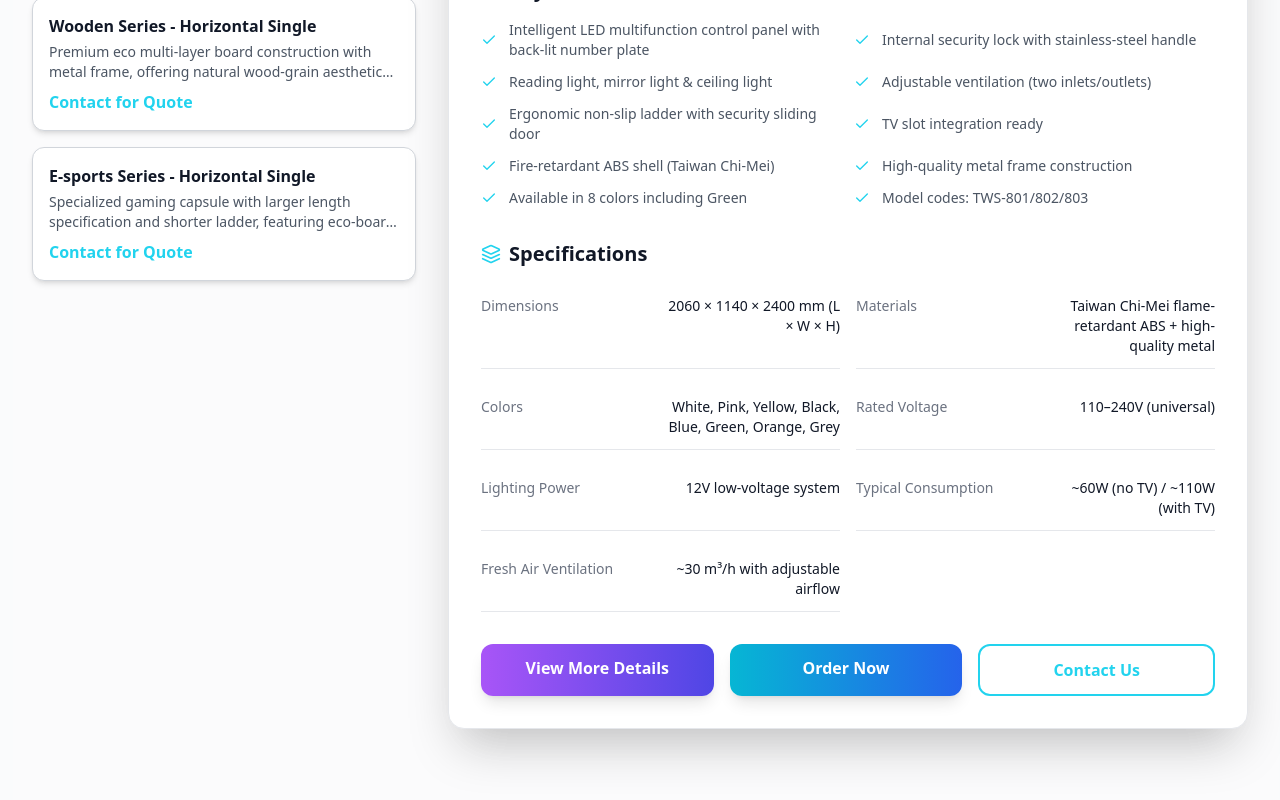
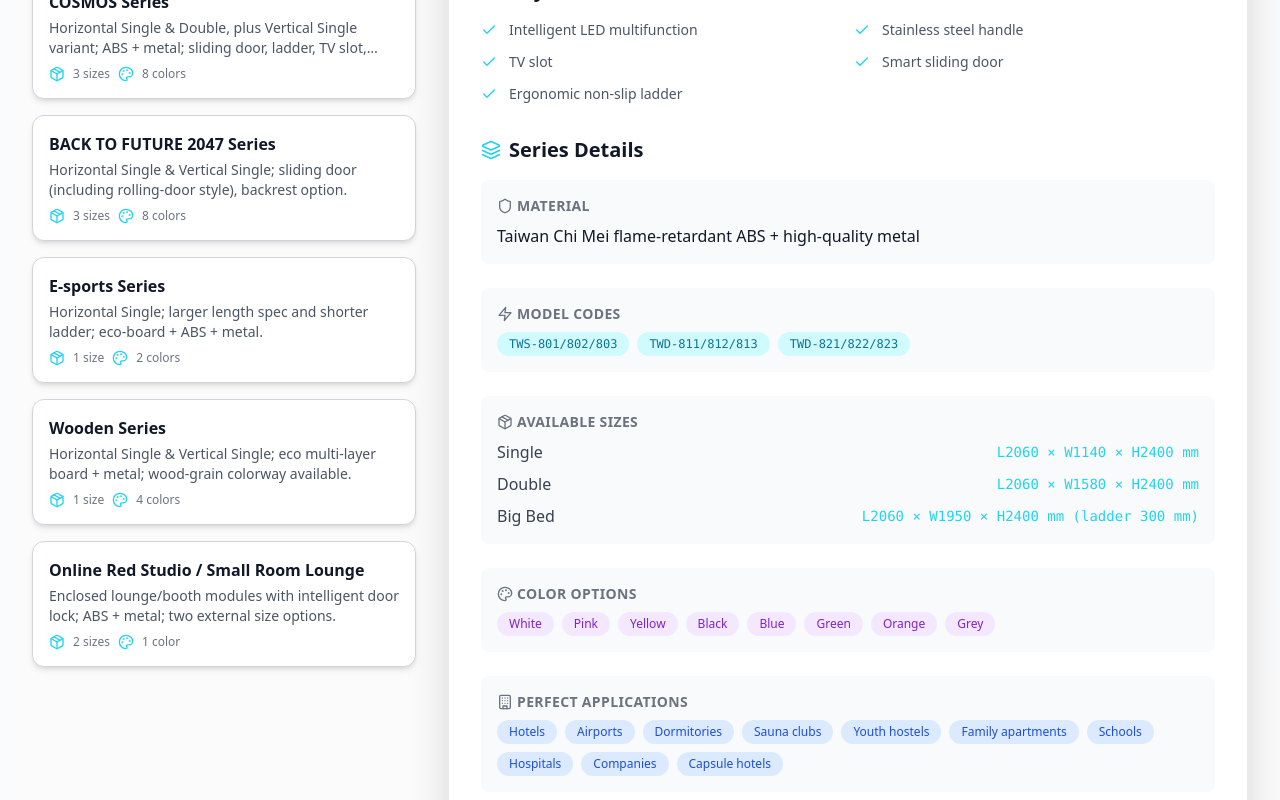
Before and after one commit to obidua/BIDUA-Beds, a React (Vite) app: page /products in a window 1280 px wide. Shown: the part 2340-3140 px from the top of the page. Built offline with nearby package versions, Linux system fonts and the light colour scheme.

Commit message:
Update Featured Models section to show series details with images

```diff
--- a/src/data/products.ts
+++ b/src/data/products.ts
@@ -168,6 +168,12 @@ export const productSeries: ProductSeriesDetail[] = [
     id: 'galaxy',
     name: 'GALAXY Series',
     description: 'Horizontal Single & Double; standard ABS shell + metal frame; TV slot, security sliding door, ergonomic non-slip ladder.',
+    images: [
+      '/Pod Images/Galaxy Series/Galaxy Series Horizontal single:double bed.png',
+      '/Pod Images/Galaxy Series/GALAXY"series -Horizontal single:double bed details.png',
+      '/Pod Images/Galaxy Series/"GALAXY"series -Horizontal single:double bed more images4.png',
+      '/Pod Images/Galaxy Series/"GALAXY"series -Horizontal single:double bed more images5.png'
+    ],
     models: ['TWS-801/802/803', 'TWD-811/812/813', 'TWD-821/822/823'],
     colors: ['White', 'Pink', 'Yellow', 'Black', 'Blue', 'Green', 'Orange', 'Grey'],
     sizes: [
@@ -192,6 +198,12 @@ export const productSeries: ProductSeriesDetail[] = [
     id: 'space',
     name: 'SPACE Series',
     description: 'Horizontal Single & Double; similar hardware + mirror panel, sliding door, TV slot.',
+    images: [
+      '/Pod Images/Space Series/"SPACE"series -Horizontal single:double bed.png',
+      '/Pod Images/Space Series/"SPACE"series -Horizontal single:double bed details.png',
+      '/Pod Images/Space Series/"SPACE"series -Horizontal single:double bed more images.png',
+      '/Pod Images/Space Series/"SPACE"series -Horizontal single:double bed more images2.png'
+    ],
     models: ['SPAS-801/802/803', 'SPAD-811/812/813', 'SPAD-821/822/823'],
     colors: ['White', 'Pink', 'Yellow', 'Black', 'Blue', 'Green', 'Orange', 'Grey'],
     sizes: [
@@ -216,6 +228,12 @@ export const productSeries: ProductSeriesDetail[] = [
     id: 'explore',
     name: 'EXPLORE THE WORLD Series',
     description: 'Horizontal Single & Double; "explore window" design, LED multifunction panel, stainless handle.',
+    images: [
+      '/Pod Images/EXPLORETHE WORLD series/"EXPLORETHE WORLD"series -Horizontal single:double bed main.png',
+      '/Pod Images/EXPLORETHE WORLD series/"EXPLORETHE WORLD"series -Horizontal single:double bed details.png',
+      '/Pod Images/EXPLORETHE WORLD series/"EXPLORETHE WORLD"series -Horizontal single:double bed more1.png',
+      '/Pod Images/EXPLORETHE WORLD series/"EXPLORETHE WORLD"series -Horizontal single:double bed more2.png'
+    ],
     models: ['EXWS-601/602/603', 'EXWD-611/612/613', 'EXWD-621/622/623'],
     colors: ['White', 'Pink', 'Yellow', 'Black', 'Blue', 'Green', 'Orange', 'Grey'],
     sizes: [
@@ -240,6 +258,12 @@ export const productSeries: ProductSeriesDetail[] = [
     id: 'cosmos',
     name: 'COSMOS Series',
     description: 'Horizontal Single & Double, plus Vertical Single variant; ABS + metal; sliding door, ladder, TV slot, mirror.',
+    images: [
+      '/Pod Images/COSMOS series/"COSMOS"series -Horizontal:Verticalsingle bed main.png',
+      '/Pod Images/COSMOS series/"COSMOS"series -Horizontal:Verticalsingle bed details.png',
+      '/Pod Images/COSMOS series/"COSMOS"series -Horizontal:Verticalsingle bed more1.png',
+      '/Pod Images/COSMOS series/"COSMOS"series -Horizontal:Verticalsingle bed more2.png'
+    ],
     models: ['COS-H891/892/893', 'COS-V891/892/893', 'COD-H991/992/993'],
     colors: ['White', 'Pink', 'Yellow', 'Black', 'Blue', 'Green', 'Orange', 'Grey'],
     sizes: [
@@ -264,6 +288,12 @@ export const productSeries: ProductSeriesDetail[] = [
     id: 'future',
     name: 'BACK TO FUTURE 2047 Series',
     description: 'Horizontal Single & Vertical Single; sliding door (including rolling-door style), backrest option.',
+    images: [
+      '/Pod Images/BACK TO FUTURE 2047 series/"BACK TO FUTURE 2047"series -Horizontal:Verticalsingle bed main.png',
+      '/Pod Images/BACK TO FUTURE 2047 series/"BACK TO FUTURE 2047"series -Horizontal:Verticalsingle bed details.png',
+      '/Pod Images/BACK TO FUTURE 2047 series/"BACK TO FUTURE 2047"series -Horizontal:Verticalsingle bed more1.png',
+      '/Pod Images/BACK TO FUTURE 2047 series/"BACK TO FUTURE 2047"series -Horizontal:Verticalsingle bed more2.png'
+    ],
     models: ['TWS-118H/128H', 'TWS-118V/128V/138V'],
     colors: ['White', 'Pink', 'Yellow', 'Black', 'Blue', 'Green', 'Orange', 'Grey'],
     sizes: [
@@ -288,6 +318,12 @@ export const productSeries: ProductSeriesDetail[] = [
     id: 'esports',
     name: 'E-sports Series',
     description: 'Horizontal Single; larger length spec and shorter ladder; eco-board + ABS + metal.',
+    images: [
+      '/Pod Images/E-sports series/"E-sports"series -Horizontal single bed main.png',
+      '/Pod Images/E-sports series/"E-sports"series -Horizontal single bed details.png',
+      '/Pod Images/E-sports series/"E-sports"series -Horizontal single bed more1.png',
+      '/Pod Images/E-sports series/"E-sports"series -Horizontal single bed more2.png'
+    ],
     models: ['WSN-901/902/903'],
     colors: ['White', 'Grey'],
     sizes: [
@@ -310,6 +346,12 @@ export const productSeries: ProductSeriesDetail[] = [
     id: 'wooden',
     name: 'Wooden Series',
     description: 'Horizontal Single & Vertical Single; eco multi-layer board + metal; wood-grain colorway available.',
+    images: [
+      '/Pod Images/wooden series/"wooden"series -Horizontal single bed:Vertical single bed main.png',
+      '/Pod Images/wooden series/"wooden"series -Horizontal single bed:Vertical single bed details.png',
+      '/Pod Images/wooden series/"wooden"series -Horizontal single bed:Vertical single bed more1.png',
+      '/Pod Images/wooden series/"wooden"series -Horizontal single bed:Vertical single bed more2.png'
+    ],
     models: ['WEH-809/810/811', 'WEH-809V/810V/811V'],
     colors: ['Wood color', 'White', 'Black', 'Grey'],
     sizes: [
@@ -330,6 +372,12 @@ export const productSeries: ProductSeriesDetail[] = [
     id: 'lounge',
     name: 'Online Red Studio / Small Room Lounge',
     description: 'Enclosed lounge/booth modules with intelligent door lock; ABS + metal; two external size options.',
+    images: [
+      '/Pod Images/Online Red Studio : Small Room Lounge/Online Red Studio : Small Room Lounge main.png',
+      '/Pod Images/Online Red Studio : Small Room Lounge/Online Red Studio : Small Room Lounge details.png',
+      '/Pod Images/Online Red Studio : Small Room Lounge/Online Red Studio : Small Room Lounge more1.png',
+      '/Pod Images/Online Red Studio : Small Room Lounge/Online Red Studio : Small Room Lounge more2.png'
+    ],
     models: ['CS-101/102', 'CS-201/202'],
     colors: ['Silvery grey'],
     sizes: [
--- a/src/pages/Products.tsx
+++ b/src/pages/Products.tsx
@@ -2,11 +2,11 @@ import React, { useState } from 'react';
 import { Link } from 'react-router-dom';
 import { motion } from 'framer-motion';
 import ImageSlider from '../components/ImageSlider';
-import { products, productSeries } from '../data/products';
-import { Check, Star, Award, Globe, ChevronDown, ChevronUp, Zap, Shield, Layers, Palette, Package } from 'lucide-react';
+import { productSeries } from '../data/products';
+import { Check, Star, Award, Globe, ChevronDown, ChevronUp, Zap, Shield, Layers, Palette, Package, Building } from 'lucide-react';
 
 const Products: React.FC = () => {
-  const [selectedProduct, setSelectedProduct] = useState(products[0]);
+  const [selectedSeries, setSelectedSeries] = useState(productSeries[0]);
   const [showModelCodes, setShowModelCodes] = useState(false);
 
   const dimensions = [
@@ -147,29 +147,34 @@ const Products: React.FC = () => {
           <div className="grid grid-cols-1 lg:grid-cols-3 gap-8 mb-12">
             {/* Product Selection */}
             <div className="space-y-4">
-              {products.map((product, index) => (
+              {productSeries.map((series, index) => (
                 <motion.button
-                  key={product.id}
+                  key={series.id}
                   initial={{ opacity: 0, x: -20 }}
                   whileInView={{ opacity: 1, x: 0 }}
                   transition={{ duration: 0.6, delay: index * 0.1 }}
-                  onClick={() => setSelectedProduct(product)}
+                  onClick={() => setSelectedSeries(series)}
                   className={`w-full text-left p-4 rounded-xl transition-all duration-300 ${
-                    selectedProduct.id === product.id
+                    selectedSeries.id === series.id
                      ? 'bg-gradient-to-r from-cyan-100/50 to-blue-100/50 dark:from-cyan-500/20 dark:to-blue-600/20 border border-cyan-400 shadow-lg shadow-cyan-500/10'
                      : 'bg-white dark:bg-gray-800/50 border border-gray-300 dark:border-gray-700 hover:border-cyan-500/40 hover:bg-gray-50 dark:hover:bg-gray-800/70 shadow-md'
                   }`}
                 >
-                 <h3 className="font-semibold text-gray-900 dark:text-white mb-1">{product.name}</h3>
-                 <p className="text-gray-600 dark:text-gray-400 text-sm mb-2 line-clamp-2">{product.description}</p>
-                  <span className="text-cyan-400 font-bold">{product.price}</span>
+                 <h3 className="font-semibold text-gray-900 dark:text-white mb-1">{series.name}</h3>
+                 <p className="text-gray-600 dark:text-gray-400 text-sm mb-2 line-clamp-2">{series.description}</p>
+                  <div className="flex items-center space-x-2 mt-2">
+                    <Package className="h-4 w-4 text-cyan-400" />
+                    <span className="text-xs text-gray-500 dark:text-gray-400">{series.sizes.length} size{series.sizes.length > 1 ? 's' : ''}</span>
+                    <Palette className="h-4 w-4 text-cyan-400 ml-2" />
+                    <span className="text-xs text-gray-500 dark:text-gray-400">{series.colors.length} color{series.colors.length > 1 ? 's' : ''}</span>
+                  </div>
                 </motion.button>
               ))}
             </div>
 
             {/* Product Details */}
             <motion.div
-              key={selectedProduct.id}
+              key={selectedSeries.id}
               initial={{ opacity: 0, scale: 0.95 }}
               animate={{ opacity: 1, scale: 1 }}
               transition={{ duration: 0.5 }}
@@ -178,22 +183,20 @@ const Products: React.FC = () => {
               <div className="bg-white dark:bg-gray-800/50 backdrop-blur-sm rounded-2xl border border-gray-200 dark:border-cyan-500/20 overflow-hidden shadow-2xl">
                 <div className="relative">
                   <ImageSlider
-                    images={selectedProduct.images}
+                    images={selectedSeries.images}
                     className="w-full h-80"
                     autoPlay={true}
                     interval={4000}
                   />
                   <div className="absolute inset-0 bg-gradient-to-t from-gray-900/90 via-gray-900/20 to-transparent"></div>
                   <div className="absolute bottom-6 left-6">
-                    <h2 className="text-3xl font-bold text-white dark:text-white mb-2">{selectedProduct.name}</h2>
-                    <span className="bg-gradient-to-r from-cyan-500 to-blue-600 text-white px-4 py-2 rounded-full text-lg font-bold shadow-lg">
-                      {selectedProduct.price}
-                    </span>
+                    <h2 className="text-3xl font-bold text-white dark:text-white mb-2">{selectedSeries.name}</h2>
+                    <span className="bg-gradient-to-r from-cyan-500 to-blue-600 text-white px-4 py-2 rounded-full text-lg font-bold shadow-lg">Contact for Quote</span>
                   </div>
                 </div>
 
                 <div className="p-8">
-                  <p className="text-gray-600 dark:text-gray-300 mb-6 leading-relaxed">{selectedProduct.description}</p>
+                  <p className="text-gray-600 dark:text-gray-300 mb-6 leading-relaxed">{selectedSeries.description}</p>
 
                   {/* Features */}
                   <div className="mb-8">
@@ -202,7 +205,7 @@ const Products: React.FC = () => {
                       Key Features
                     </h3>
                     <div className="grid grid-cols-1 md:grid-cols-2 gap-3">
-                      {selectedProduct.features.map((feature, index) => (
+                      {selectedSeries.features.map((feature, index) => (
                         <motion.div
                           key={index}
                           initial={{ opacity: 0, x: -10 }}
@@ -217,28 +220,91 @@ const Products: React.FC = () => {
                     </div>
                   </div>
 
-                  {/* Specifications */}
+                  {/* Series Details */}
                   <div className="mb-8">
                     <h3 className="text-xl font-semibold text-gray-900 dark:text-white mb-4 flex items-center">
                       <Layers className="h-5 w-5 text-cyan-400 mr-2" />
-                      Specifications
+                      Series Details
                     </h3>
-                    <div className="grid grid-cols-1 md:grid-cols-2 gap-4">
-                      {Object.entries(selectedProduct.specifications).map(([key, value]) => (
-                        <div key={key} className="flex flex-col sm:flex-row sm:justify-between sm:items-start py-3 border-b border-gray-200 dark:border-gray-700/50 gap-2">
-                          <span className="text-gray-500 dark:text-gray-400 capitalize text-sm font-medium sm:w-1/2">{key.replace(/([A-Z])/g, ' $1')}</span>
-                          <span className="text-gray-900 dark:text-white font-medium text-sm sm:w-1/2 sm:text-right break-words">{value}</span>
+                    <div className="space-y-6">
+                      {/* Material */}
+                      <div className="bg-gray-50 dark:bg-gray-700/30 rounded-lg p-4">
+                        <h4 className="text-sm font-semibold text-gray-500 dark:text-gray-400 uppercase tracking-wide mb-2 flex items-center">
+                          <Shield className="h-4 w-4 mr-1" />
+                          Material
+                        </h4>
+                        <p className="text-gray-900 dark:text-white font-medium">{selectedSeries.material}</p>
+                      </div>
+
+                      {/* Models */}
+                      <div className="bg-gray-50 dark:bg-gray-700/30 rounded-lg p-4">
+                        <h4 className="text-sm font-semibold text-gray-500 dark:text-gray-400 uppercase tracking-wide mb-2 flex items-center">
+                          <Zap className="h-4 w-4 mr-1" />
+                          Model Codes
+                        </h4>
+                        <div className="flex flex-wrap gap-2">
+                          {selectedSeries.models.map((model, modelIndex) => (
+                            <span key={modelIndex} className="bg-cyan-100 dark:bg-cyan-500/20 text-cyan-700 dark:text-cyan-300 px-3 py-1 rounded-full text-xs font-mono">
+                              {model}
+                            </span>
+                          ))}
                         </div>
-                      ))}
+                      </div>
+
+                      {/* Sizes */}
+                      <div className="bg-gray-50 dark:bg-gray-700/30 rounded-lg p-4">
+                        <h4 className="text-sm font-semibold text-gray-500 dark:text-gray-400 uppercase tracking-wide mb-2 flex items-center">
+                          <Package className="h-4 w-4 mr-1" />
+                          Available Sizes
+                        </h4>
+                        <div className="space-y-2">
+                          {selectedSeries.sizes.map((size, sizeIndex) => (
+                            <div key={sizeIndex} className="flex justify-between items-center">
+                              <span className="text-gray-700 dark:text-gray-300 font-medium">{size.variant}</span>
+                              <span className="text-cyan-400 font-mono text-sm">{size.dimensions}</span>
+                            </div>
+                          ))}
+                        </div>
+                      </div>
+
+                      {/* Colors */}
+                      <div className="bg-gray-50 dark:bg-gray-700/30 rounded-lg p-4">
+                        <h4 className="text-sm font-semibold text-gray-500 dark:text-gray-400 uppercase tracking-wide mb-2 flex items-center">
+                          <Palette className="h-4 w-4 mr-1" />
+                          Color Options
+                        </h4>
+                        <div className="flex flex-wrap gap-2">
+                          {selectedSeries.colors.map((color, colorIndex) => (
+                            <span key={colorIndex} className="bg-purple-100 dark:bg-purple-500/20 text-purple-700 dark:text-purple-300 px-3 py-1 rounded-full text-xs">
+                              {color}
+                            </span>
+                          ))}
+                        </div>
+                      </div>
+
+                      {/* Applications */}
+                      <div className="bg-gray-50 dark:bg-gray-700/30 rounded-lg p-4">
+                        <h4 className="text-sm font-semibold text-gray-500 dark:text-gray-400 uppercase tracking-wide mb-2 flex items-center">
+                          <Building className="h-4 w-4 mr-1" />
+                          Perfect Applications
+                        </h4>
+                        <div className="flex flex-wrap gap-2">
+                          {selectedSeries.applications.map((application, appIndex) => (
+                            <span key={appIndex} className="bg-blue-100 dark:bg-blue-500/20 text-blue-700 dark:text-blue-300 px-3 py-1 rounded-full text-xs">
+                              {application}
+                            </span>
+                          ))}
+                        </div>
+                      </div>
                     </div>
                   </div>
 
                   <div className="flex flex-col sm:flex-row gap-4">
                     <Link
-                      to={`/products/${selectedProduct.id}`}
+                      to="/catalogue"
                       className="flex-1 bg-gradient-to-r from-purple-500 to-indigo-600 text-white py-3 px-6 rounded-xl hover:from-purple-400 hover:to-indigo-500 transition-all duration-200 transform hover:scale-105 font-semibold text-center shadow-lg hover:shadow-purple-500/25"
                     >
-                      View More Details
+                      View Full Catalogue
                     </Link>
                     <Link
                       to="/order-now"
--- a/src/types/index.ts
+++ b/src/types/index.ts
@@ -27,6 +27,7 @@ export interface ProductSeriesDetail {
   id: string;
   name: string;
   description: string;
+  images: string[];
   models: string[];
   colors: string[];
   sizes: {
```
